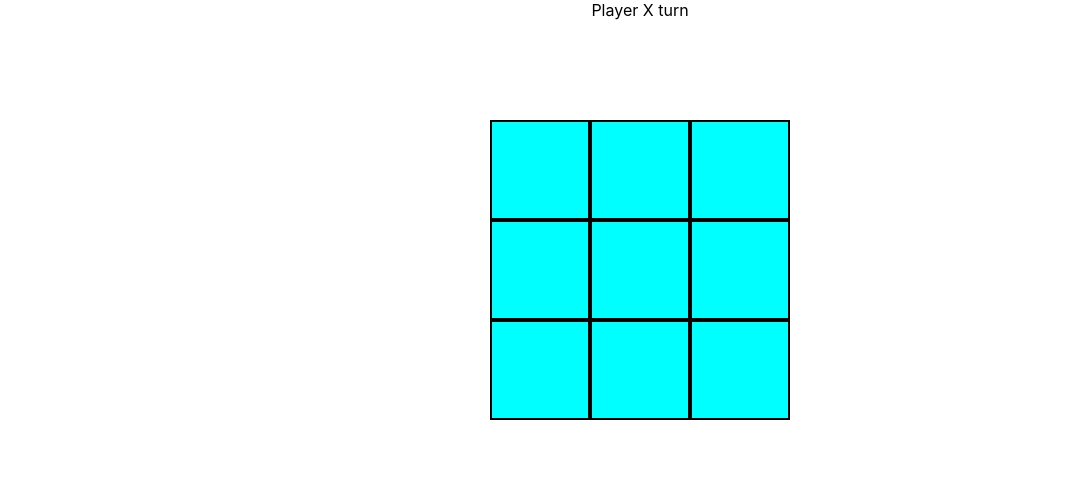
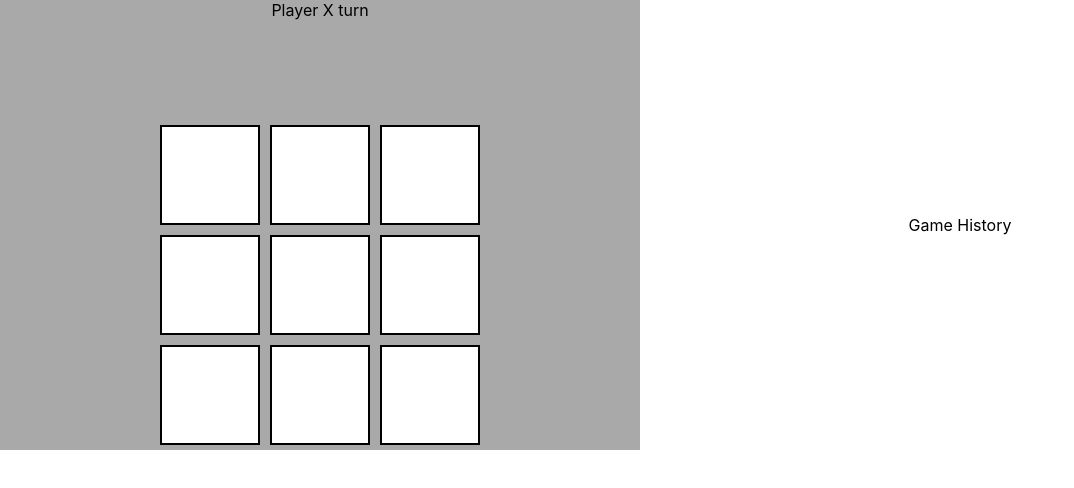
Before and after one commit to kapiljhajhria/projetc_01_react, a React (Create React App) app: page / in a window 1280 px wide. Shown: the top 488 px of the page, without its empty margins (0-1074 px from the left). Built offline with nearby package versions, Linux system fonts and the light colour scheme.

Commit message:
adding buttons with every move

```diff
--- a/src/Game/index.js
+++ b/src/Game/index.js
@@ -13,6 +13,7 @@ class Game extends React.Component {
             status: 'Player X turn',
             gameOver: false,
             isGameDraw: false,
+            history:[<div>Game History</div>]
         }
     }
 
@@ -32,6 +33,7 @@ class Game extends React.Component {
             squaresCopy[index] = this.state.isXnext ? 'X' : 'O';
             let tempGameArray = this.state.gameArray.slice();
             tempGameArray.push(squaresCopy);
+            this.onHistoryBtnPress(tempGameArray);
             if (this.gameWon(squaresCopy)) {
 
                 this.setState({
@@ -101,12 +103,64 @@ class Game extends React.Component {
         return false;
     }
 
+    gameReset(){
+        return (
+            this.setState({
+                gameArray:[Array(9).fill(null)],
+                sqaures:[],
+                isXnext: true,
+                status: 'Player X turn',
+                gameOver: false,
+                isGameDraw: false,
+                history:[<div>Game History</div>]
+            })
+
+        );
+    }
+    onHistoryBtnPress(gameArray) {
+        let gameArrayCopy = [].concat(gameArray);
+        let historyCopy=[].concat(this.state.history);
+        let moves =gameArray.length;
+        if(moves===2){
+            historyCopy.push(
+                <div className={"historybtn"}><div>
+                    {moves-1}.
+                    <button onClick={()=>{this.gameReset()}}>
+                        Restart Game
+                    </button>
+                </div></div>
+            );
+        }
+        historyCopy.push(
+            <div className={"historybtn"}><div>
+                {moves}.
+                <button>
+                  Go back to move no {moves-1}
+                </button>
+            </div></div>
+
+        );
+
+        return (
+            this.setState({
+                history: historyCopy,
+            })
+
+        );
+
+
+    }
     render() {
         return (
-            <div className="gameBoard">
+            <div className="gameboard">
                 <div className="left">
-                    <div>{this.state.status}</div>
-                    <Grid squares={this.state.gameArray.slice(-1)[0]} handleClick={(index) =>this.handleClick(index)}/>
+                    <div className={"gamestatus"}>{this.state.status}</div>
+                    <div>
+                        <Grid squares={this.state.gameArray.slice(-1)[0]} handleClick={(index) =>this.handleClick(index)}/>
+                    </div>
+                </div>
+                <div className={"right"}>
+                    {this.state.history}
                 </div>
             </div>
 
--- a/src/Game/styles.css
+++ b/src/Game/styles.css
@@ -0,0 +1,24 @@
+
+.gameboard{
+    display: flex;
+}
+
+
+.right{
+    align-self: center;
+    justify-content: center;
+    flex: 1;
+    /*width: 100%;*/
+}
+.left{
+    display: flex;
+    flex-direction: column;
+    align-self: center;
+    flex: 1;
+    background-color: darkgray;
+    /*border: 2px solid black;*/
+    /*width: 100%;*/
+}
+button{
+    margin: 5px;
+}
--- a/src/Square/styles.css
+++ b/src/Square/styles.css
@@ -3,7 +3,7 @@
     /*width: 100%;*/
     /*flex: 1;*/
     border: 2px solid black;
-    background-color: aqua;
+    background-color: white;
     color: #282c34;
     width: 100px;
     height: 100px;
```
